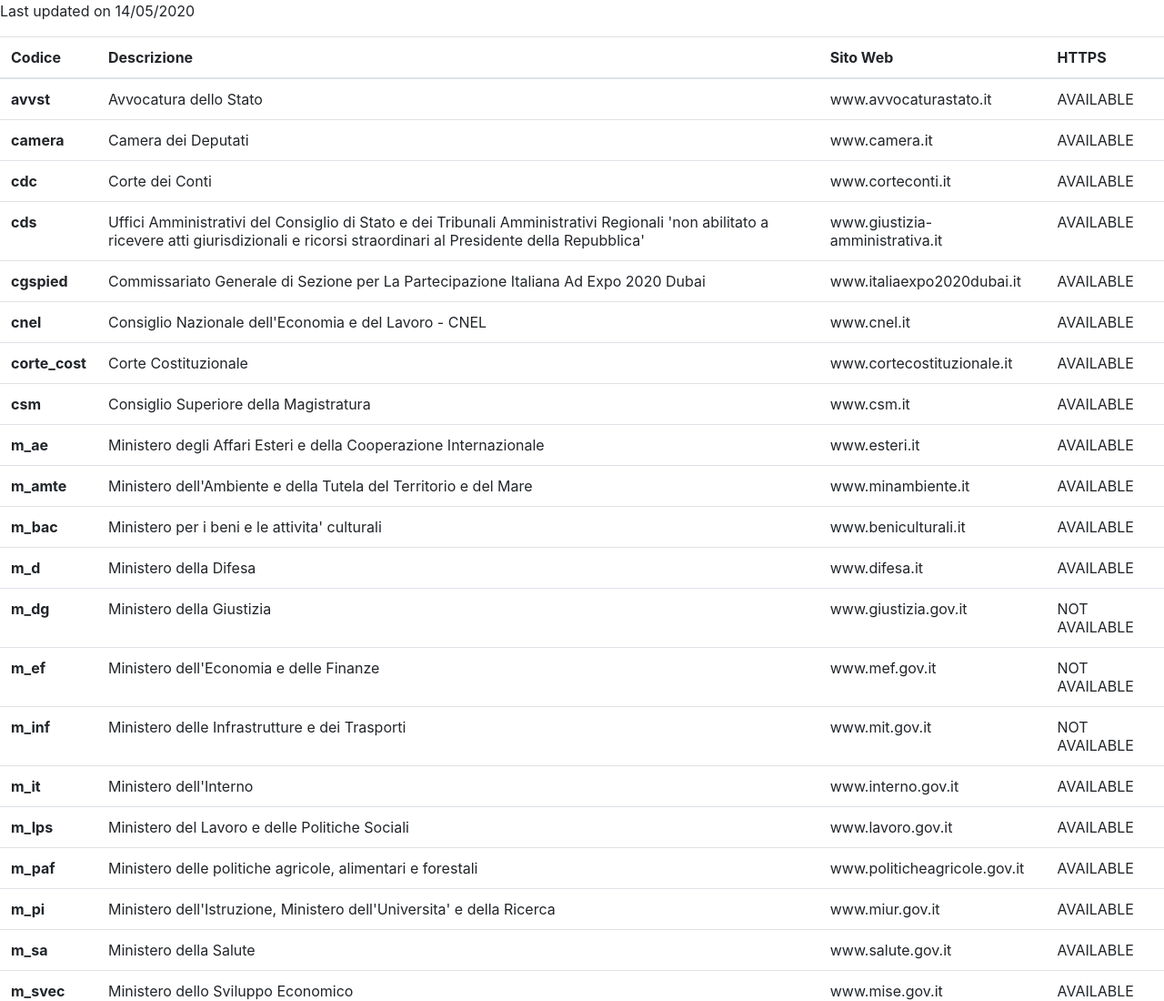
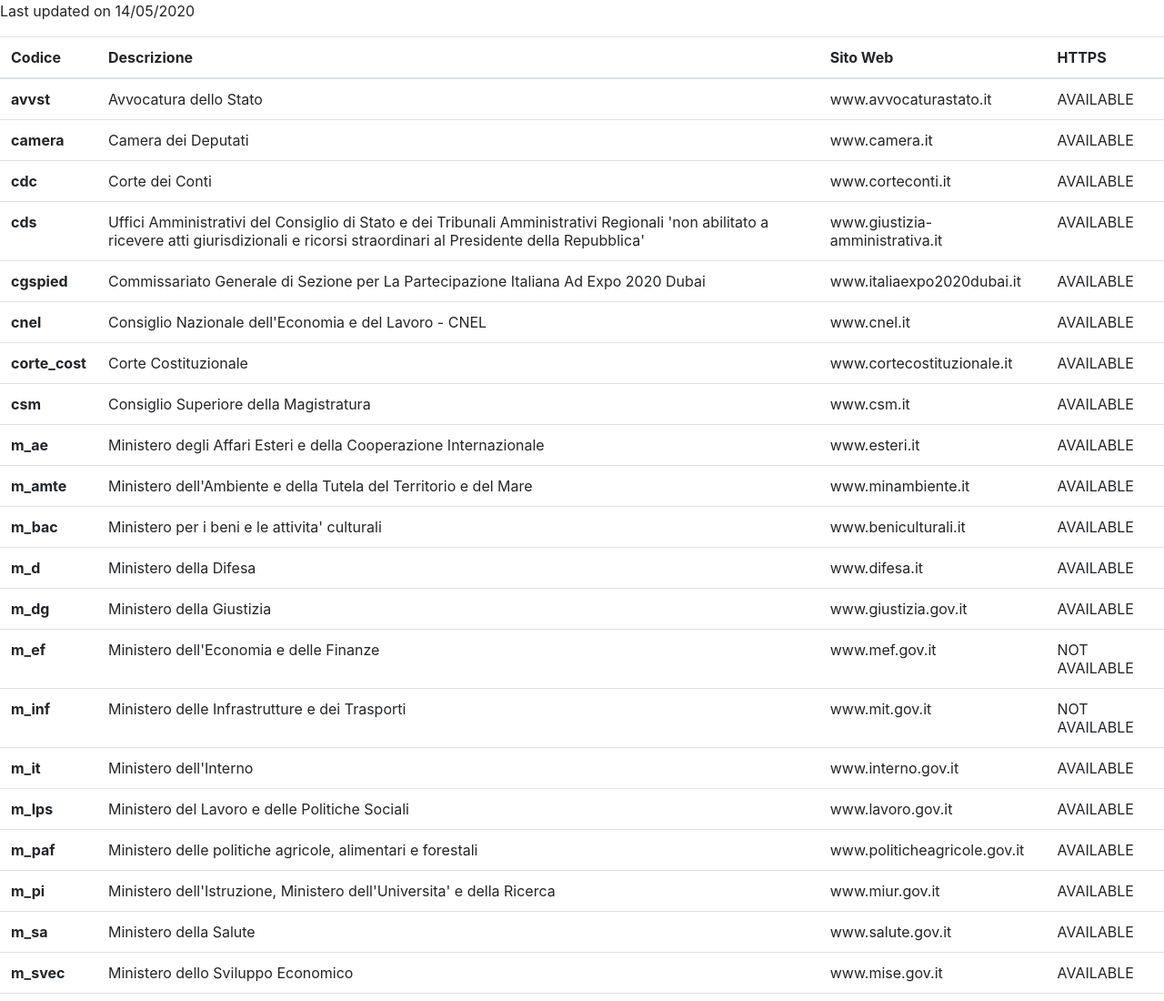
Before and after one commit to eutopian-eu/ipa-tools, a plain HTML site: page index.html in a window 1280 px wide. Shown: the top 1100 px of the page at 91% size. Drawn offline with nearby package versions, Linux system fonts and the light colour scheme.

Commit message:
Manually amend the index

```diff
--- a/index.html
+++ b/index.html
@@ -93,7 +93,7 @@
         <th scope="row">m_dg</th>
         <td>Ministero della Giustizia</td>
         <td>www.giustizia.gov.it</td>
-        <td>NOT AVAILABLE</td>
+        <td>AVAILABLE</td>
       </tr>
       <tr>
         <th scope="row">m_ef</th>
```
